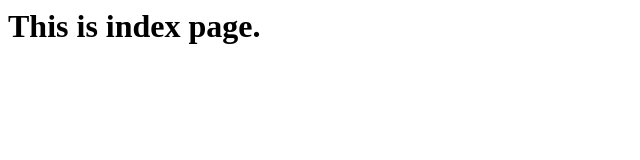
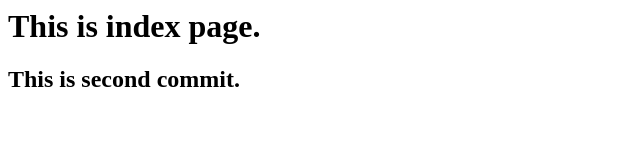
Before and after one commit to AbhayHole27/demo_repo2, a plain HTML site: page index.html in a window 1280 px wide. Shown: the whole page, without its empty margins (0-640 px from the left). Drawn offline with Linux system fonts and the light colour scheme.

Commit message:
Second Commit

```diff
--- a/index.html
+++ b/index.html
@@ -7,4 +7,11 @@ This is index page.
 
 </h1>
 
+  <h2>
+
+
+    This is second commit.
+
+
+  </h2>
 </html>
```
